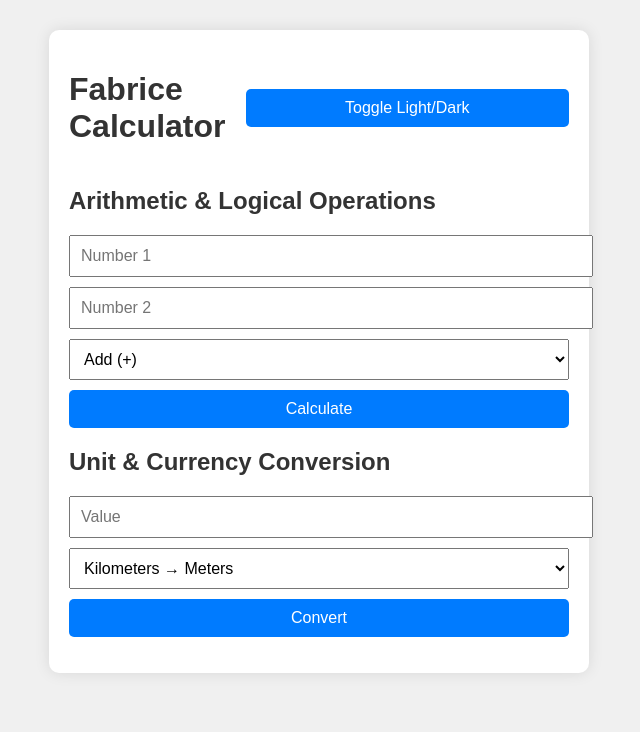
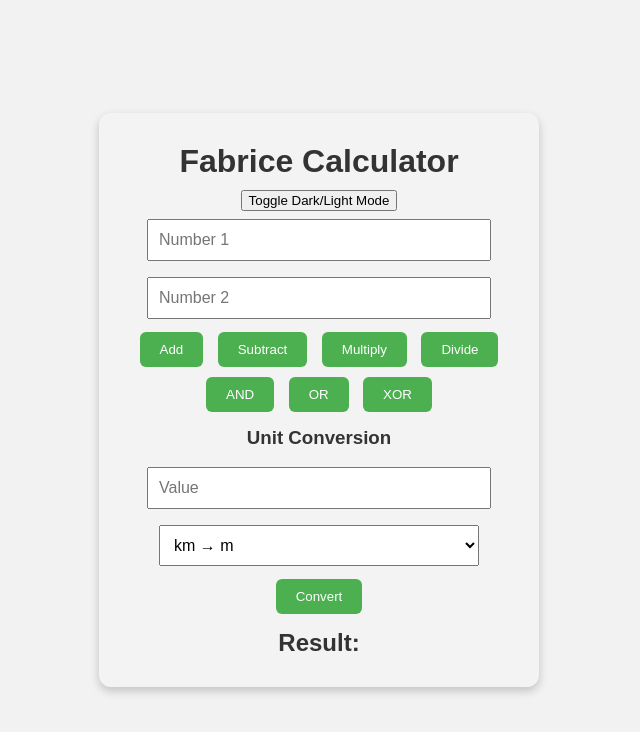
Before and after one commit to EngineerFabrice/Fabrice_Calculator, a website: page public/index.html in a window 1280 px wide. Shown: the whole page, without its empty margins (321-961 px from the left). Drawn offline with Linux system fonts and the light colour scheme.

Commit message:
Update app.js, redesign UI, add index.js for calculator functionality

```diff
--- a/public/index.html
+++ b/public/index.html
@@ -7,47 +7,43 @@
 <link rel="stylesheet" href="style.css">
 </head>
 <body>
-<div class="container">
-    <header>
-        <h1>Fabrice Calculator</h1>
-        <button id="themeToggle">Toggle Light/Dark</button>
-    </header>
+<div class="calculator-container">
+  <h1>Fabrice Calculator</h1>
+  <div class="theme-toggle">
+    <button id="toggleTheme">Toggle Dark/Light Mode</button>
+  </div>
 
-    <section class="calculator">
-        <h2>Arithmetic & Logical Operations</h2>
-        <input type="number" id="num1" placeholder="Number 1">
-        <input type="number" id="num2" placeholder="Number 2">
-        <select id="operation">
-            <option value="add">Add (+)</option>
-            <option value="subtract">Subtract (-)</option>
-            <option value="multiply">Multiply (*)</option>
-            <option value="divide">Divide (/)</option>
-            <option value="and">AND (&)</option>
-            <option value="or">OR (|)</option>
-            <option value="xor">XOR (^)</option>
-        </select>
-        <button id="calcBtn">Calculate</button>
-        <p id="calcResult"></p>
-    </section>
+  <div class="calculator">
+    <input type="number" id="num1" placeholder="Number 1">
+    <input type="number" id="num2" placeholder="Number 2">
 
-    <section class="converter">
-        <h2>Unit & Currency Conversion</h2>
-        <input type="number" id="convValue" placeholder="Value">
-        <select id="convType">
-            <option value="km-to-m">Kilometers → Meters</option>
-            <option value="m-to-km">Meters → Kilometers</option>
-            <option value="kg-to-g">Kg → g</option>
-            <option value="g-to-kg">g → Kg</option>
-            <option value="c-to-f">°C → °F</option>
-            <option value="f-to-c">°F → °C</option>
-            <option value="usd-to-eur">USD → EUR</option>
-            <option value="eur-to-usd">EUR → USD</option>
-        </select>
-        <button id="convBtn">Convert</button>
-        <p id="convResult"></p>
-    </section>
+    <div class="buttons">
+      <button data-op="add">Add</button>
+      <button data-op="subtract">Subtract</button>
+      <button data-op="multiply">Multiply</button>
+      <button data-op="divide">Divide</button>
+      <button data-op="and">AND</button>
+      <button data-op="or">OR</button>
+      <button data-op="xor">XOR</button>
+    </div>
+
+    <div class="conversion">
+      <h3>Unit Conversion</h3>
+      <input type="number" id="convertValue" placeholder="Value">
+      <select id="convertType">
+        <option value="km-m">km → m</option>
+        <option value="m-km">m → km</option>
+        <option value="c-f">°C → °F</option>
+        <option value="f-c">°F → °C</option>
+        <option value="kg-g">kg → g</option>
+        <option value="g-kg">g → kg</option>
+      </select>
+      <button id="convertBtn">Convert</button>
+    </div>
+
+    <h2 id="result">Result: </h2>
+  </div>
 </div>
-
-<script src="script.js"></script>
+<script src="index.js"></script>
 </body>
 </html>
--- /dev/null
+++ b/public/index.js
@@ -0,0 +1,46 @@
+const num1 = document.getElementById("num1");
+const num2 = document.getElementById("num2");
+const result = document.getElementById("result");
+const buttons = document.querySelectorAll(".buttons button");
+const convertBtn = document.getElementById("convertBtn");
+const convertValue = document.getElementById("convertValue");
+const convertType = document.getElementById("convertType");
+const toggleThemeBtn = document.getElementById("toggleTheme");
+
+// API operation buttons
+buttons.forEach(btn => {
+  btn.addEventListener("click", async () => {
+    const op = btn.dataset.op;
+    const a = Number(num1.value);
+    const b = Number(num2.value);
+
+    const res = await fetch(`/${op}`, {
+      method: "POST",
+      headers: { "Content-Type": "application/json" },
+      body: JSON.stringify({ a, b })
+    });
+
+    const data = await res.json();
+    result.textContent = data.error ? `Error: ${data.error}` : `Result: ${data.result}`;
+  });
+});
+
+// Unit conversion
+convertBtn.addEventListener("click", async () => {
+  const value = Number(convertValue.value);
+  const type = convertType.value;
+
+  const res = await fetch("/convert", {
+    method: "POST",
+    headers: { "Content-Type": "application/json" },
+    body: JSON.stringify({ value, type })
+  });
+
+  const data = await res.json();
+  result.textContent = data.error ? `Error: ${data.error}` : `Result: ${data.result}`;
+});
+
+// Theme toggle
+toggleThemeBtn.addEventListener("click", () => {
+  document.body.classList.toggle("dark");
+});
--- a/public/script.js
+++ /dev/null
@@ -1,34 +0,0 @@
-// Theme toggle
-const themeBtn = document.getElementById("themeToggle");
-themeBtn.addEventListener("click", () => {
-    document.body.classList.toggle("dark");
-});
-
-// Arithmetic & Logical calculation
-document.getElementById("calcBtn").addEventListener("click", async () => {
-    const a = parseFloat(document.getElementById("num1").value);
-    const b = parseFloat(document.getElementById("num2").value);
-    const operation = document.getElementById("operation").value;
-
-    const res = await fetch("/calculate", {
-        method: "POST",
-        headers: { "Content-Type": "application/json" },
-        body: JSON.stringify({ a, b, operation })
-    });
-    const data = await res.json();
-    document.getElementById("calcResult").innerText = data.result ?? data.error;
-});
-
-// Unit conversion
-document.getElementById("convBtn").addEventListener("click", async () => {
-    const value = parseFloat(document.getElementById("convValue").value);
-    const type = document.getElementById("convType").value;
-
-    const res = await fetch("/convert", {
-        method: "POST",
-        headers: { "Content-Type": "application/json" },
-        body: JSON.stringify({ value, type })
-    });
-    const data = await res.json();
-    document.getElementById("convResult").innerText = data.result ?? data.error;
-});
--- a/public/style.css
+++ b/public/style.css
@@ -1,55 +1,64 @@
-body {
-    font-family: Arial, sans-serif;
-    background-color: #f0f0f0;
-    color: #333;
-    margin: 0;
-    padding: 0;
+:root {
+  --bg-color: #f2f2f2;
+  --text-color: #333;
+  --button-color: #4CAF50;
+  --button-text: #fff;
 }
 
 body.dark {
-    background-color: #1a1a1a;
-    color: #f0f0f0;
+  --bg-color: #1e1e1e;
+  --text-color: #f2f2f2;
+  --button-color: #2196F3;
 }
 
-.container {
-    max-width: 500px;
-    margin: 30px auto;
-    padding: 20px;
-    background: #fff;
-    border-radius: 10px;
-    box-shadow: 0 0 15px rgba(0,0,0,0.1);
+body {
+  font-family: Arial, sans-serif;
+  background-color: var(--bg-color);
+  color: var(--text-color);
+  display: flex;
+  justify-content: center;
+  align-items: center;
+  min-height: 100vh;
+  margin: 0;
 }
 
-body.dark .container {
-    background: #2c2c2c;
+.calculator-container {
+  text-align: center;
+  max-width: 400px;
+  width: 90%;
+  background: rgba(255,255,255,0.1);
+  padding: 20px;
+  border-radius: 12px;
+  box-shadow: 0 4px 10px rgba(0,0,0,0.2);
 }
 
-header {
-    display: flex;
-    justify-content: space-between;
-    align-items: center;
+.calculator input, .calculator select {
+  width: 80%;
+  padding: 10px;
+  margin: 8px 0;
+  font-size: 16px;
 }
 
-input, select, button {
-    display: block;
-    width: 100%;
-    margin: 10px 0;
-    padding: 10px;
-    font-size: 1rem;
+.calculator button {
+  padding: 10px 20px;
+  margin: 5px;
+  background-color: var(--button-color);
+  color: var(--button-text);
+  border: none;
+  border-radius: 6px;
+  cursor: pointer;
 }
 
-button {
-    cursor: pointer;
-    background-color: #007bff;
-    color: white;
-    border: none;
-    border-radius: 5px;
+.calculator button:hover {
+  opacity: 0.9;
 }
 
-button:hover {
-    background-color: #0056b3;
+h1, h2, h3 {
+  margin: 10px 0;
 }
 
-h2 {
-    margin-top: 20px;
+@media(max-width: 500px){
+  .calculator input, .calculator select {
+    width: 90%;
+  }
 }
```
Also changed, not shown: app.js (+53 -39 lines).
